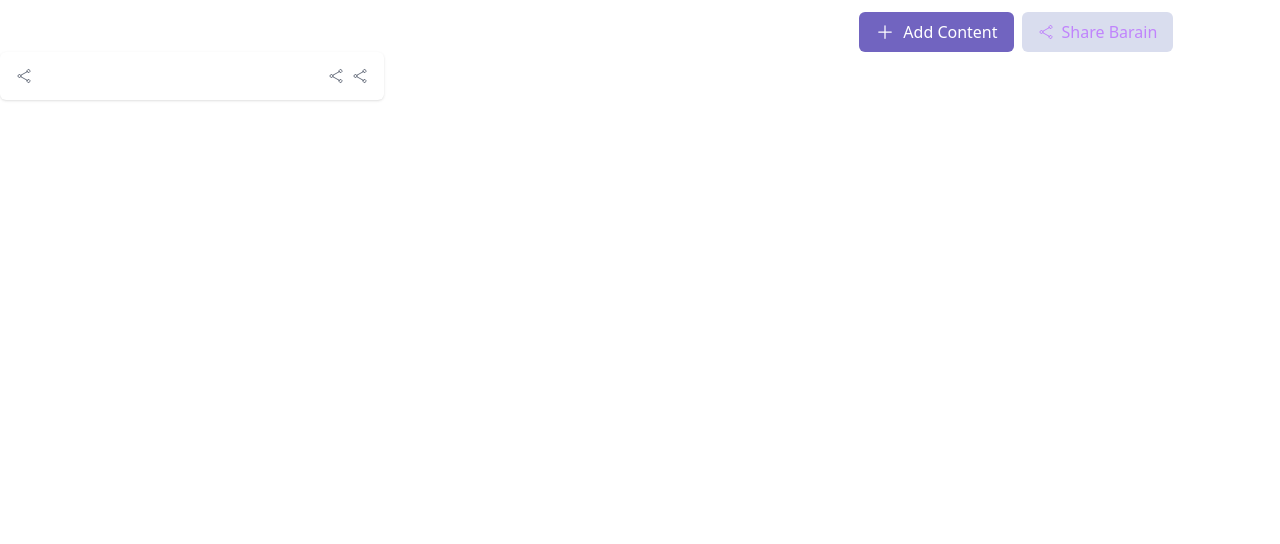
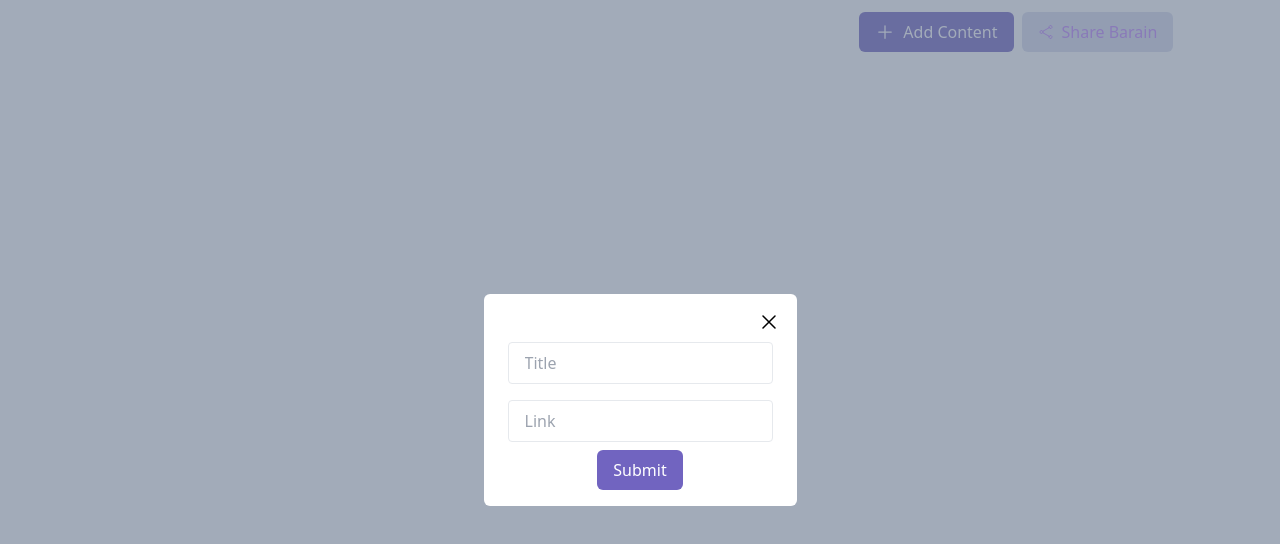
Before and after one commit to zakizaidi55/second-brain, a React (Vite) app in the folder brainly-fe/: page / in a window 1280 px wide. Both pictures are taken after a click on the button "Add Content". Shown: the top 544 px of the page. Built offline with nearby package versions, Linux system fonts and the light colour scheme.

Commit message:
frontend started

```diff
--- a/brainly-fe/src/App.tsx
+++ b/brainly-fe/src/App.tsx
@@ -1,17 +1,21 @@
+import { useState } from 'react'
 import './App.css'
 import { Button } from './components/Button'
 import { Card } from './components/Card'
+import { CreateContentModal } from './components/CreateContentModal'
 import { PlusIcon } from './Icons/PlusIcon'
 import { ShareIcon } from './Icons/ShareIcon'
 
 function App() {
+  const [modalOpen, setModalOpen] = useState(false);
   return (
     <div>
+      <CreateContentModal open={modalOpen} onClose={()=> setModalOpen(false)} />
       <div className='max-w-screen w-11/12  flex justify-end gap-x-2 mt-3'>
-        <Button variant="primary" text="Add Content" startIcon={<PlusIcon/>}/>
+        <Button onClick={()=> setModalOpen(true)} variant="primary" text="Add Content" startIcon={<PlusIcon/>}/>
         <Button variant="secondary" text="Share Barain" startIcon={<ShareIcon/> }/>
       </div>
-      <Card/>
+      {/* <Card/> */}
     </div>
   )
 }
--- /dev/null
+++ b/brainly-fe/src/Icons/CrossIcon.tsx
@@ -0,0 +1,7 @@
+
+export function CrossIcon() {
+    return <svg xmlns="http://www.w3.org/2000/svg" fill="none" viewBox="0 0 24 24" stroke-width="1.5" stroke="currentColor" className="size-6">
+    <path stroke-linecap="round" stroke-linejoin="round" d="M6 18 18 6M6 6l12 12" />
+  </svg>
+
+}
--- a/brainly-fe/src/components/Button.tsx
+++ b/brainly-fe/src/components/Button.tsx
@@ -8,7 +8,7 @@ interface ButtonProps {
     text: string;
     startIcon?: ReactElement;
     endIcon?: ReactElement;
-    onclick?: () =>  void;
+    onClick?: () =>  void;
 }
 
 const variantStyles = {
@@ -25,6 +25,6 @@ const sizeStyles = {
 }
 
 export const Button = (props: ButtonProps) => {
-    return <button className={`${variantStyles[props.variant]} ${defaultStyles} ${props.size ? sizeStyles[props.size] : null}`}>
+    return <button onClick= {props.onClick}className={`${variantStyles[props.variant]} ${defaultStyles} ${props.size ? sizeStyles[props.size] : null}`}>
         {props.startIcon ? <div className="pr-2">{props.startIcon}</div> : null} {props.text} {props.endIcon}</button>
 }
--- a/brainly-fe/src/components/Card.tsx
+++ b/brainly-fe/src/components/Card.tsx
@@ -8,20 +8,34 @@ interface CardProps {
 
 export function Card({title, link, type} : CardProps) {
     return <div>
-        <div className="p-4 bg-white rounded-md shadow border-gray-200 max-w-96">
-            <div className="flex justify-between">
-                <div className="flex items-center gap-1 pr-2">
-                    <div className="text-gray-500">
-                        <ShareIcon/>
-                    </div>
-                    {title}
+    <div className="p-4 bg-white rounded-md border-gray-200 max-w-72  border min-h-48 min-w-72">
+        <div className="flex justify-between">
+            <div className="flex items-center text-md">
+                <div className="text-gray-500 pr-2">
+                    <ShareIcon />
                 </div>
-
-                <div className="flex gap-2 text-gray-500">
-                    <ShareIcon/>
-                    <ShareIcon/>
+                {title}
+            </div>
+            <div className="flex items-center">
+                <div className="pr-2 text-gray-500">
+                    <a href={link} target="_blank">
+                        <ShareIcon />
+                    </a>
+                </div>
+                <div className="text-gray-500">
+                    <ShareIcon />
                 </div>
             </div>
         </div>
+
+        <div className="pt-4">
+            {type === "youtube" && <iframe className="w-full" src={link.replace("watch", "embed").replace("?v=", "/")} title="YouTube video player" frameBorder="0" allow="accelerometer; autoplay; clipboard-write; encrypted-media; gyroscope; picture-in-picture; web-share" referrerPolicy="strict-origin-when-cross-origin" allowFullScreen></iframe>}
+
+            {type === "twitter" && <blockquote className="twitter-tweet">
+                <a href={link.replace("x.com", "twitter.com")}></a>
+            </blockquote>}
+        </div>
+
     </div>
+</div>
 }
--- /dev/null
+++ b/brainly-fe/src/components/CreateContentModal.tsx
@@ -0,0 +1,39 @@
+
+import { CrossIcon } from "../Icons/CrossIcon";
+import { Button } from "./Button";
+import { Input } from "./Input";
+
+export function CreateContentModal({open, onClose}:any) {
+    return <div>
+        {open && <div>
+            <div className="w-screen h-screen bg-slate-500 fixed top-0 left-0 opacity-60 flex justify-center">
+            </div>
+            <div className="w-screen h-screen fixed top-0 left-0 flex justify-center">
+                <div className="flex justify-center items-center">
+                    <span className="bg-white opacity-100 p-4 rounded-md fixed">
+                        <div className="flex justify-end">
+                            <div onClick={onClose} className="cursor-pointer">
+                                <CrossIcon />
+                            </div>
+                        </div>
+                        <div>
+                            <Input placeholder={"Title"} />
+                            <Input placeholder={"Link"} />
+                            <div className="flex justify-center rounded-md">
+                                <Button variant="primary" text="Submit"/>
+                            </div>
+
+                        </div>
+                        <div>
+
+                        </div>
+                        <div className="flex justify-center">
+
+                        </div>
+                    </span>
+                </div>
+            </div>
+
+        </div>}
+    </div>
+}
--- /dev/null
+++ b/brainly-fe/src/components/Input.tsx
@@ -0,0 +1,10 @@
+interface InputProps {
+    placeholder: string;
+    reference?: any
+}
+
+export function Input({placeholder, reference}: InputProps) {
+    return <div>
+        <input ref={reference} placeholder={placeholder} type={"text"} className="px-4 py-2 border rounded m-2" ></input>
+    </div>
+}
--- a/brainly-fe/src/components/Sidebar.tsx
+++ b/brainly-fe/src/components/Sidebar.tsx
@@ -0,0 +1,7 @@
+
+
+export function Sidebar() {
+    return <div className="h-screen bg-white border-r">
+
+    </div>
+}
```
